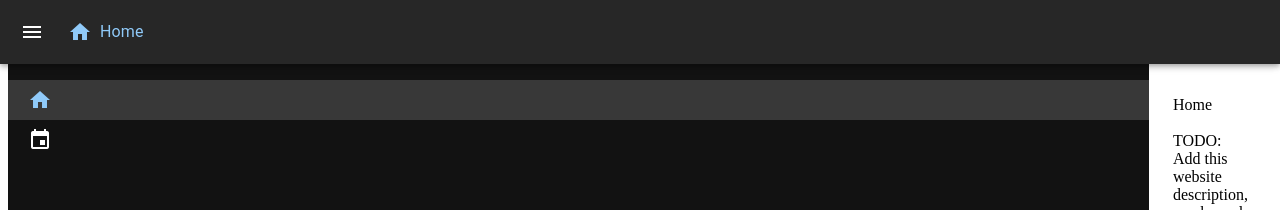
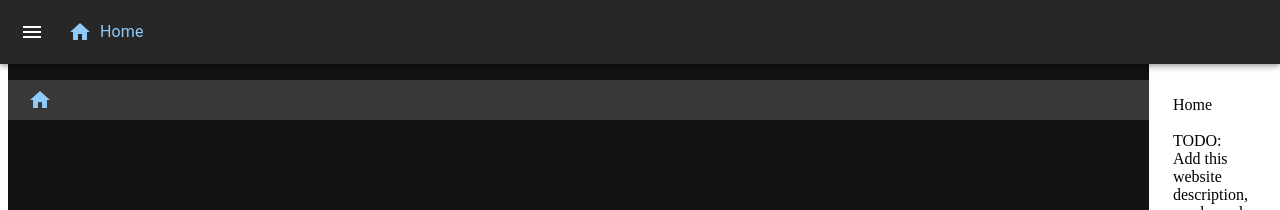
Before and after one commit to arthur-mountain/liberty-compose, a Next.js app: page / in a window 1280 px wide. Shown: the top 210 px of the page. Built offline with nearby package versions, Linux system fonts and the light colour scheme.

Commit message:
nav hide notion page

```diff
--- a/src/component/Layout/Layout.tsx
+++ b/src/component/Layout/Layout.tsx
@@ -20,7 +20,7 @@ const Layout = ({ children }: Props) => {
       if (!navs) return;
 
       return navs
-        .filter(nav => mockPermissionLevel >= nav.permissionLevel)
+        .filter(nav => mockPermissionLevel >= nav.permissionLevel && !nav.isHidden)
         .map(nav => {
           const subNavs = transActiveStatusRecursion(nav?.subNavs);
           const currentNav = { ...nav, isActive: nav.href === pathname };
--- a/src/constant/Nav.ts
+++ b/src/constant/Nav.ts
@@ -28,7 +28,7 @@ export const NavList: NavListType[] = [{
   key: 'Notion',
   title: 'Notion',
   permissionLevel: 1,
-  isHidden: false,
+  isHidden: true,
   iconName: 'eventnote',
   href: '/notion',
   isActive: false,
```
